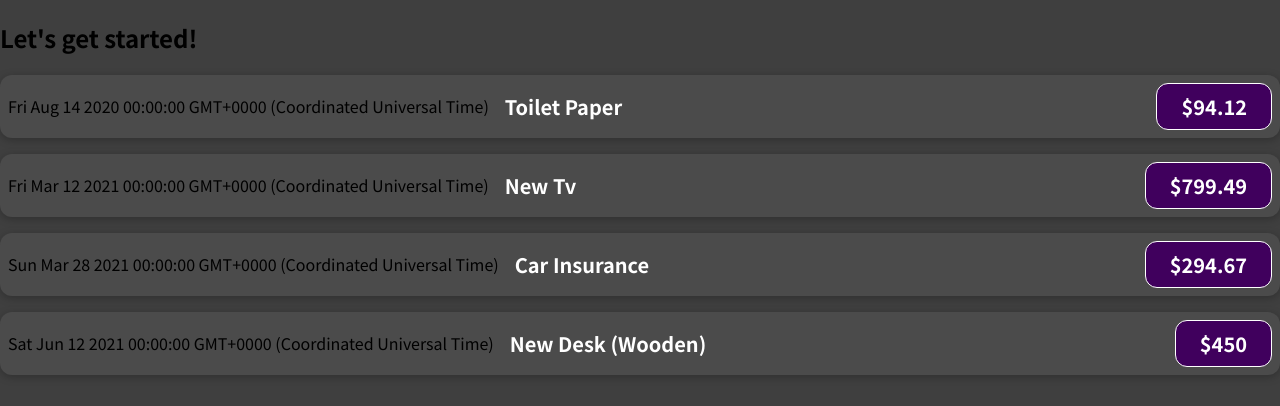
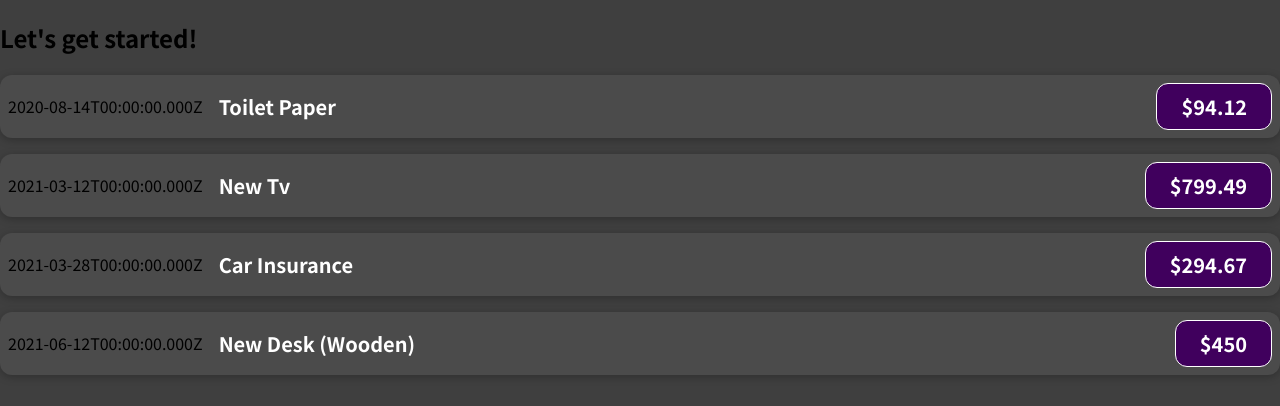
Before and after one commit to AhmadRaza9/react-01, a JavaScript app: page / in a window 1280 px wide. Shown: the top 406 px of the page. Built offline with nearby package versions, Linux system fonts and the light colour scheme.

Commit message:
trying to fix date string

```diff
--- a/src/components/ExpenseItem.js
+++ b/src/components/ExpenseItem.js
@@ -1,12 +1,11 @@
 import "./ExpenseItem.css";
 
 function ExpenseItem(props) {
-    const expenseDate = new Date(2021, 2, 28);
-    const expenseTitle = 'Car Insurance';
-    const expenseAmount = 294.67;
   return (
     <div className="expense-item">
-      <div>{props.date.toString()}</div>
+      <div>
+        {props.date.toISOString()}
+      </div>
       <div className="expense-item__description">
         <h2>{props.title}</h2>
         <div className="expense-item__price">${props.amount}</div>
```
Also changed, not shown: 1 other file (tests, documents, lock files or other folders).
